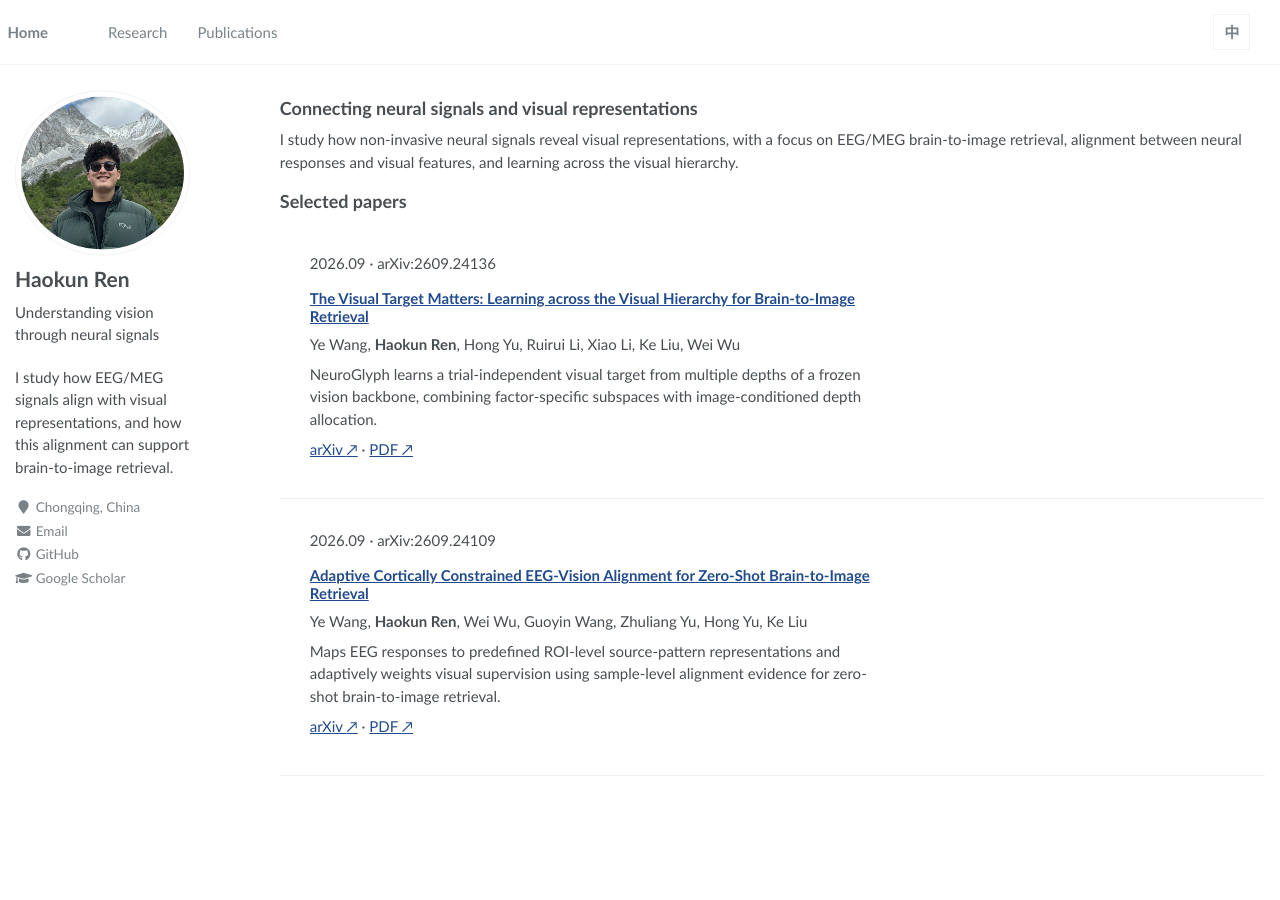
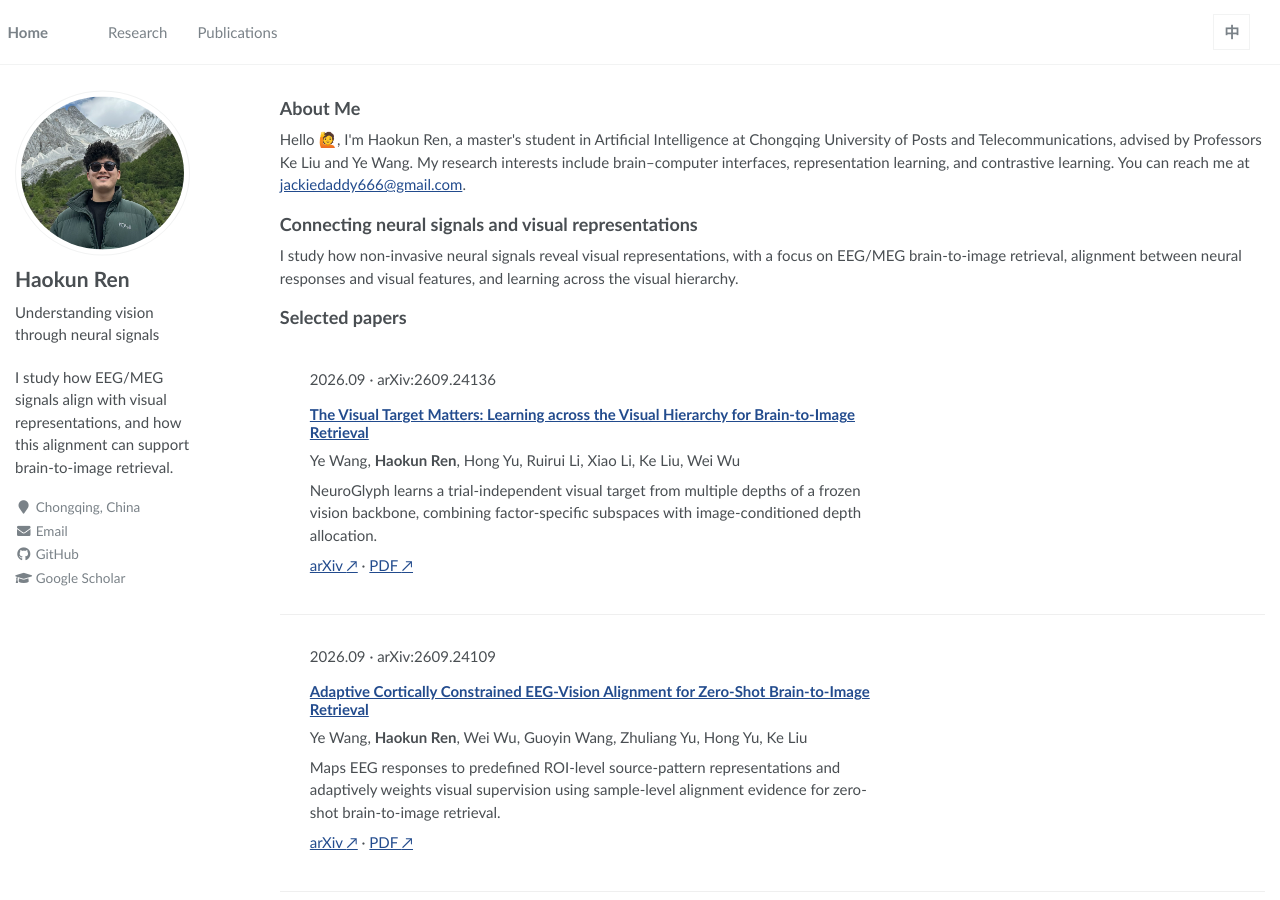
Before and after one commit to J4ck1e2000/J4ck1e2000.github.io, a Jekyll site: the page built from _pages/en.md, in a window 1280 px wide. Built offline with Jekyll 4.4.1, drawn with Linux system fonts in a browser that asks for light colours.

```diff
--- a/_pages/en.md
+++ b/_pages/en.md
@@ -10,7 +10,10 @@ redirect_from:
   - /en/
 ---
 
-<span class="anchor" id="about-me"></span>
+<section id="about-me">
+  <h2>About Me</h2>
+  <p>Hello 🙋, I'm Haokun Ren, a master's student in Artificial Intelligence at Chongqing University of Posts and Telecommunications, advised by Professors Ke Liu and Ye Wang. My research interests include brain–computer interfaces, representation learning, and contrastive learning. You can reach me at <a href="mailto:jackiedaddy666@gmail.com">jackiedaddy666@gmail.com</a>.</p>
+</section>
 
 <section id="research">
   <h2>Connecting neural signals and visual representations</h2>
```
Also changed, not shown: _pages/about.md (+4 -1 lines).
